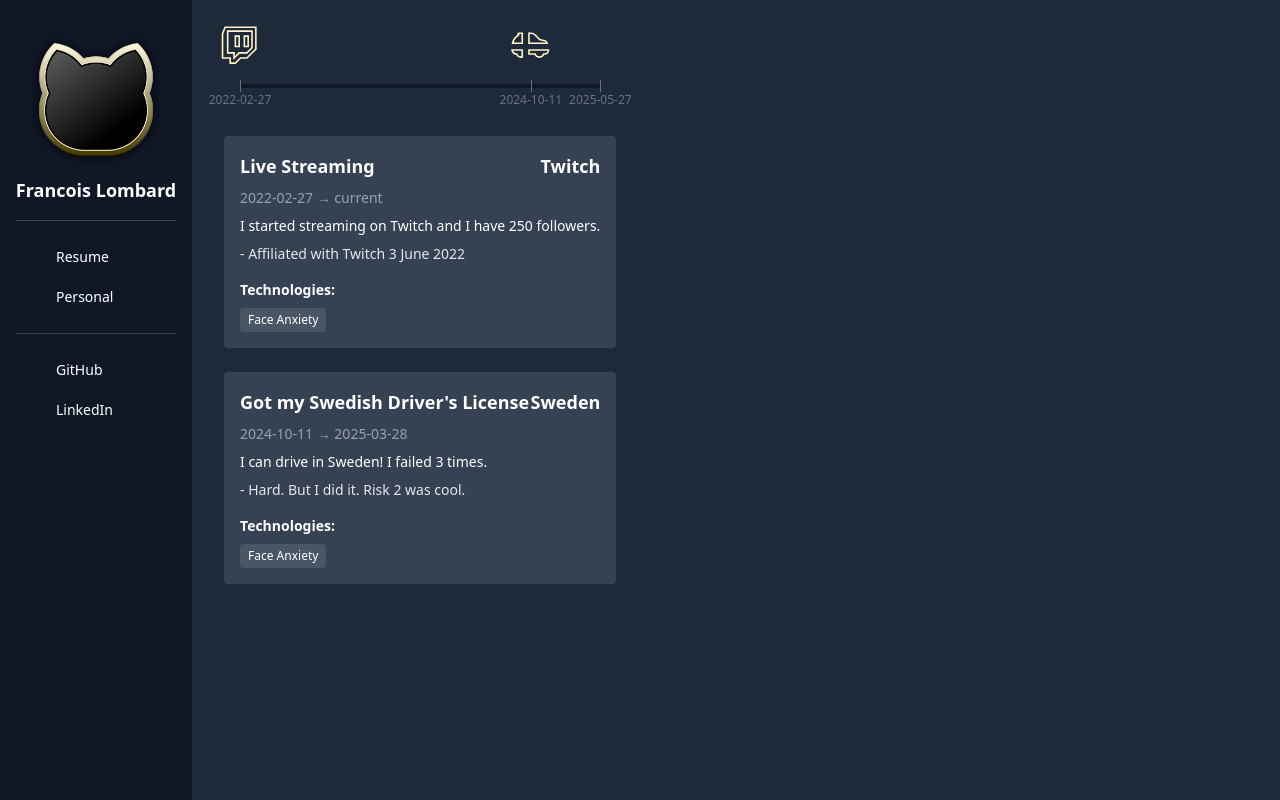
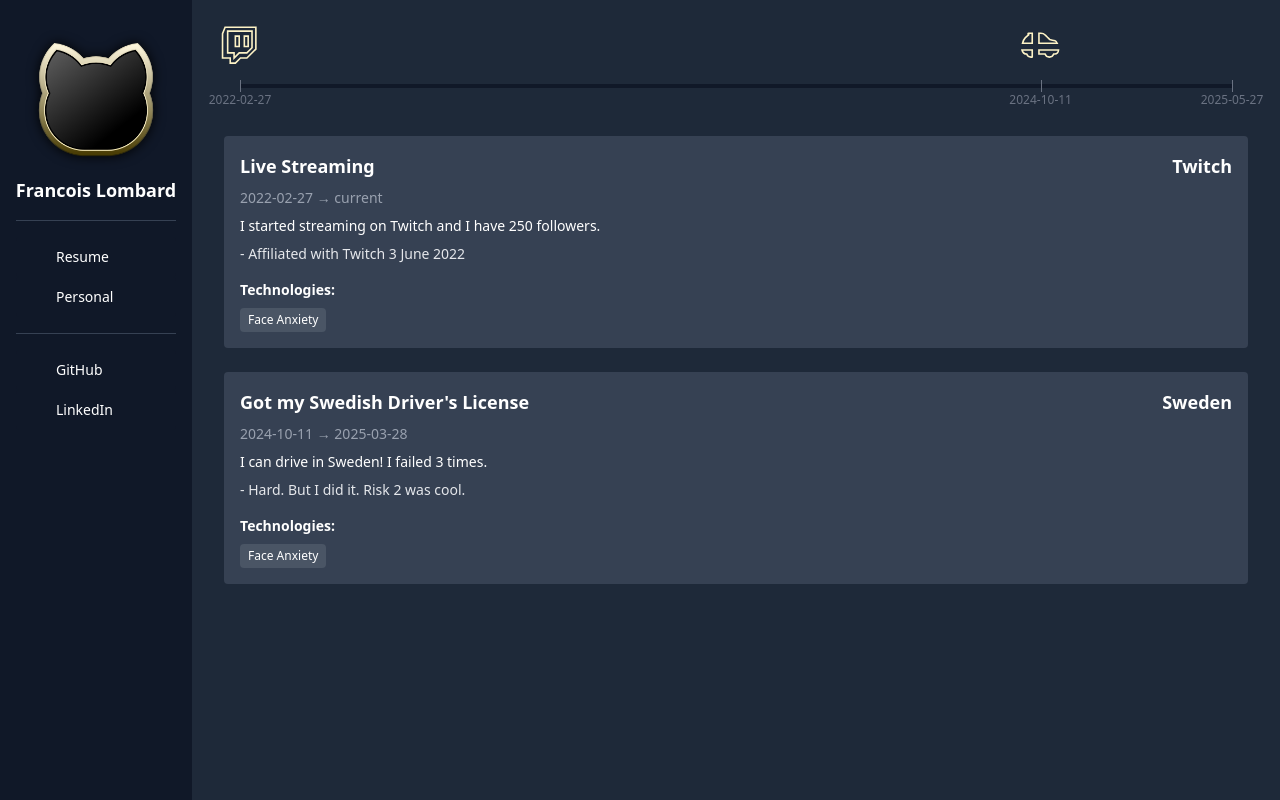
Before and after one commit to fnlombard/fnlombard.github.io, a SvelteKit app: page /personal in a window 1280 px wide. Built offline with nearby package versions, Linux system fonts and the light colour scheme.

Commit message:
Fix route children formatting

```diff
--- a/src/routes/+layout.svelte
+++ b/src/routes/+layout.svelte
@@ -31,5 +31,7 @@
 
 <main class="flex transition-all duration-300" style="margin-left: {width};">
     <VerticalNavBar {title} {iconPath} {external_links} {updateWidth} {navigation_links} />
-    {@render children()}
+    <div class="w-full px-8">
+        {@render children()}
+    </div>
 </main>
--- a/src/routes/+page.svelte
+++ b/src/routes/+page.svelte
@@ -8,6 +8,4 @@
     }));
 </script>
 
-<div class="px-8">
-    <Timeline {items} />
-</div>
+<Timeline {items} />
--- a/src/routes/personal/+page.svelte
+++ b/src/routes/personal/+page.svelte
@@ -8,6 +8,4 @@
     }));
 </script>
 
-<div class="px-8">
-    <Timeline {items} />
-</div>
+<Timeline {items} />
```
